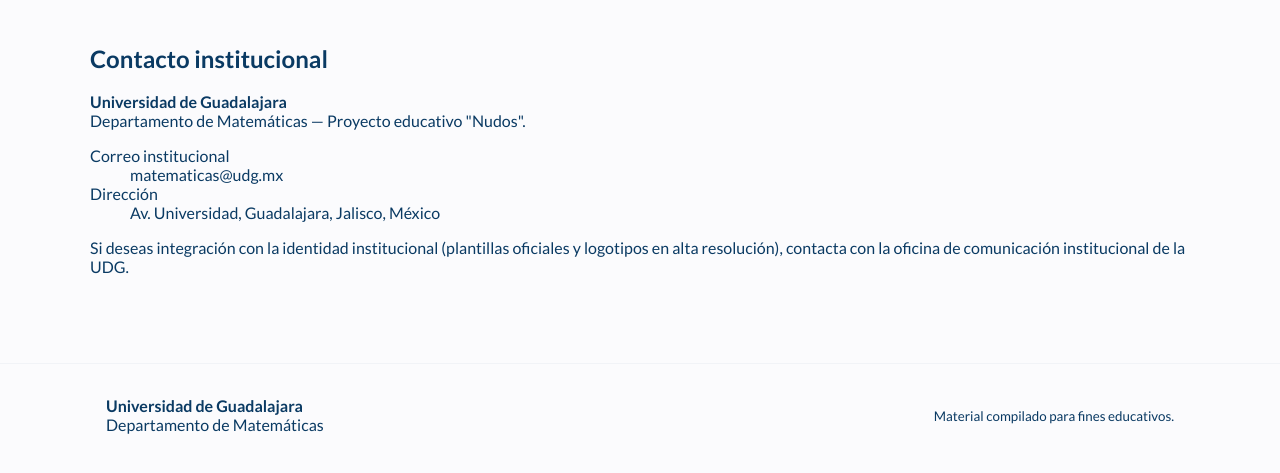
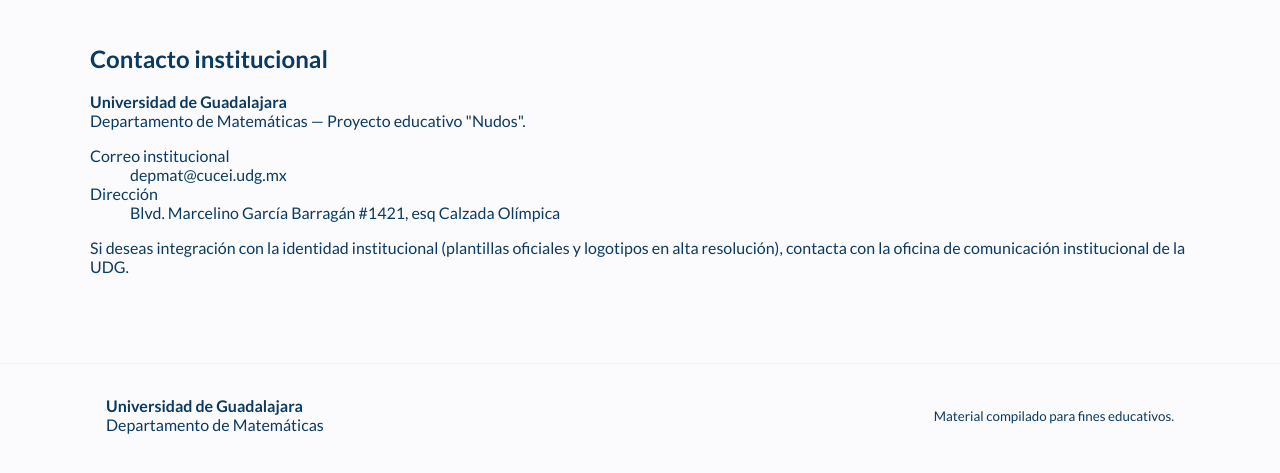
Before and after one commit to Dylanp3/Teoria-de-nudos, a plain HTML site: page contacto.html in a window 1280 px wide. Shown: the part 111-584 px from the top of the page. Drawn offline with Linux system fonts and the light colour scheme.

Commit message:
Update contacto.html

```diff
--- a/contacto.html
+++ b/contacto.html
@@ -46,10 +46,10 @@
 
       <dl>
         <dt>Correo institucional</dt>
-        <dd><a href="mailto:matematicas@udg.mx">matematicas@udg.mx</a></dd>
+        <dd><a href="mailto:matematicas@udg.mx">depmat@cucei.udg.mx</a></dd>
 
         <dt>Dirección</dt>
-        <dd>Av. Universidad, Guadalajara, Jalisco, México</dd>
+        <dd>Blvd. Marcelino García Barragán #1421, esq Calzada Olímpica</dd>
       </dl>
 
       <p class="muted">Si deseas integración con la identidad institucional (plantillas oficiales y logotipos en alta resolución), contacta con la oficina de comunicación institucional de la UDG.</p>
```
